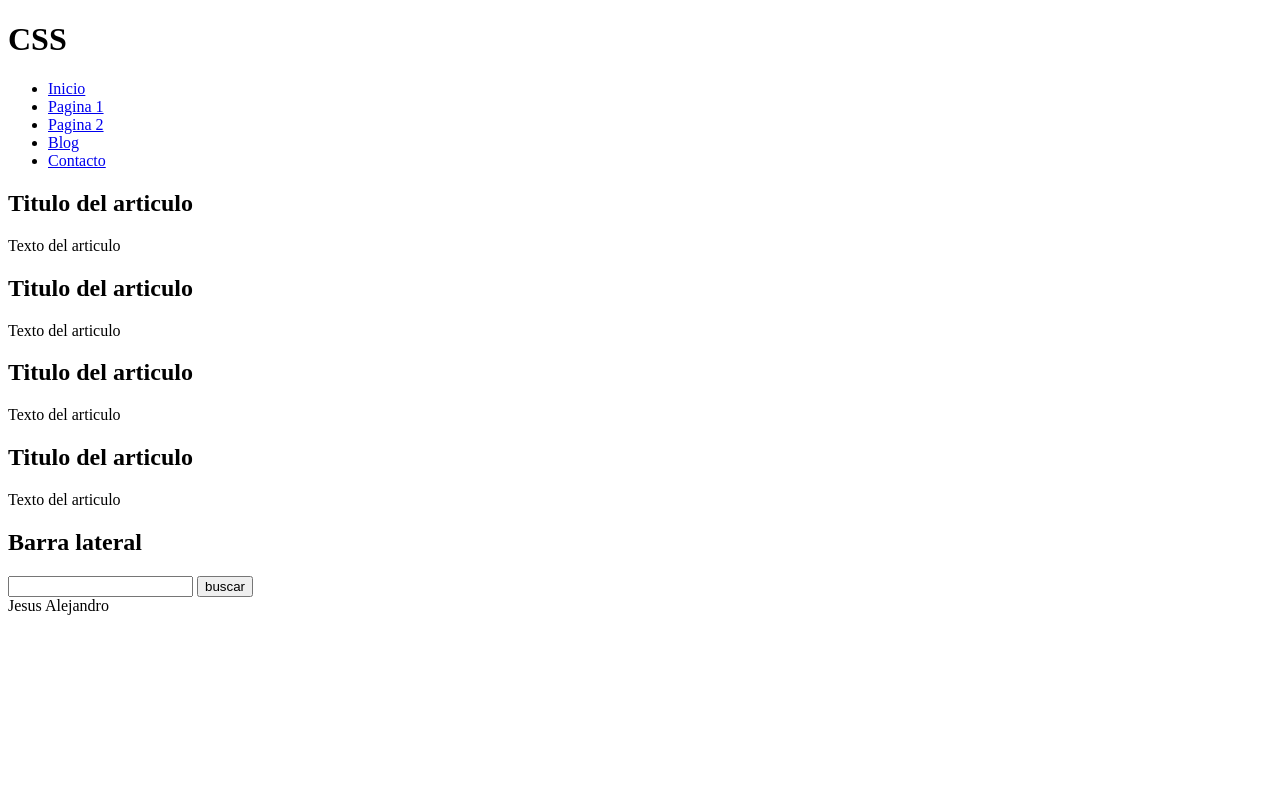
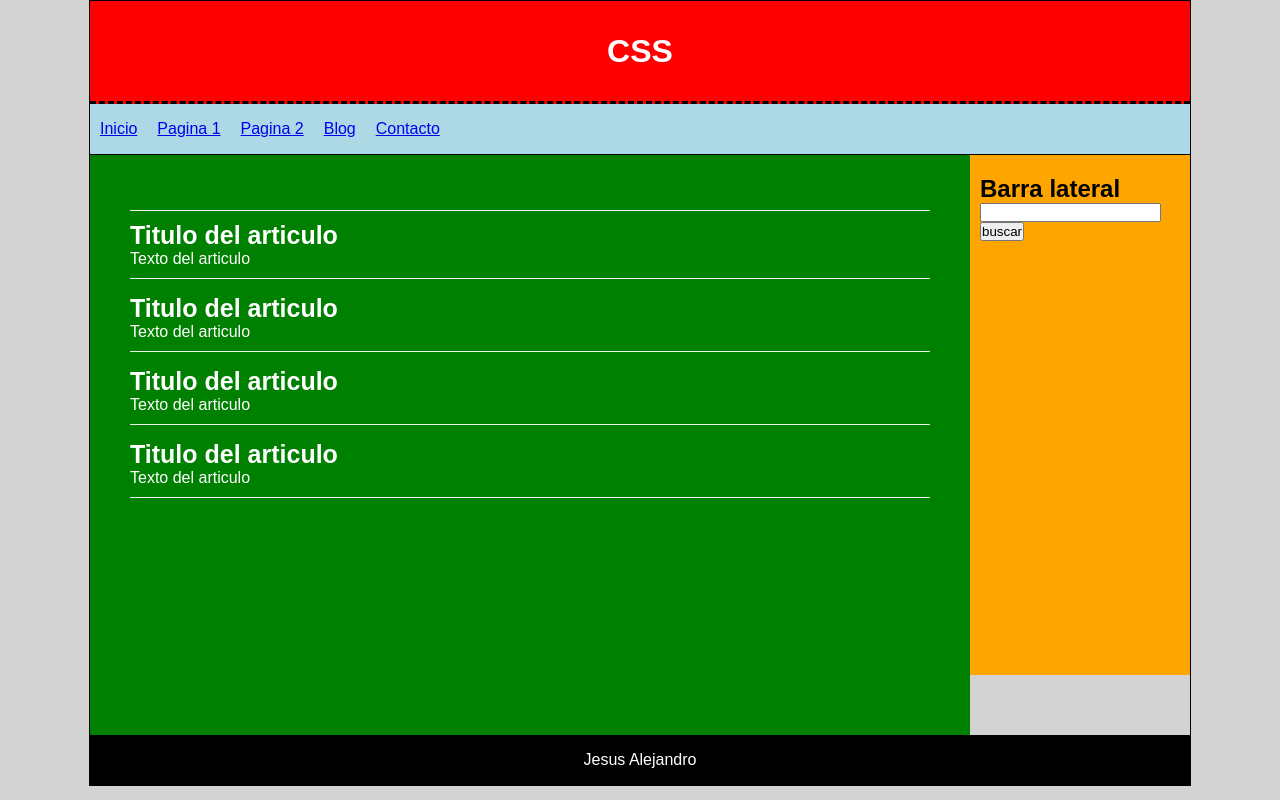
Before and after one commit to pajaroTICs/trabajo-1, a plain HTML site: page CURSO UDEMY/HTML/index.html in a window 1280 px wide. Drawn offline with Linux system fonts and the light colour scheme.

Commit message:
curso udemy parte 3

```diff
--- /dev/null
+++ b/CURSO UDEMY/CSS/cajas.css
@@ -0,0 +1,16 @@
+body{
+    background-color: beige;
+}
+
+.caja {
+    border: 1px solid rgb(70, 69, 69);
+    background-color: white;
+    color:black;
+    font-family: 'Courier New', Courier, monospace;
+    font-weight: bold;
+    width: 120px;
+    height: 120px;
+    line-height: 120px;
+    text-align: center;
+    margin: 5px;
+}
--- a/CURSO UDEMY/CSS/style.css
+++ b/CURSO UDEMY/CSS/style.css
@@ -0,0 +1,92 @@
+*{
+    margin: 0px;
+    padding: 0px;
+
+
+}
+body{
+    background: lightgray;
+    font-family: Arial, Helvetica, sans-serif;
+}
+
+#container{
+    /*width: 70%;*/
+    width: 1100px;
+    margin: 0px auto;
+    border: 1px solid black;
+
+}
+
+header{
+    background: red;
+    height: 100px;
+    width: 100%;
+    margin: 0px;
+    text-align: center;
+    line-height: 100px;
+    color: white;
+    border-bottom: 3px dashed black;
+}
+
+nav{
+    background: lightblue;
+    height: 50px;
+    border-bottom: 1px solid black;
+}
+
+nav ul li{
+    float: left;
+    list-style: none;
+    margin: 10px;
+    line-height: 30px;
+}
+
+.clearfix{
+    clear: both;
+}
+
+#content{
+    float: left;
+    width: calc(80% - 80px);
+    min-height: 500px;
+    background: green;
+    padding: 40px;
+}
+
+.article{
+    color:white;
+    margin-top: 15px;
+    margin-bottom: 15px;
+    padding-bottom: 10px;
+    border-bottom: 1px solid #eee;
+}
+
+.article:first-child{
+    padding-top: 10px;
+    border-top: 1px solid #eee;
+}
+
+.article h2{
+    font-size: 25px;
+
+}
+
+aside{
+    float:left;
+    width: calc(20% - 20px);
+    background: orange;
+    min-height: 500px;
+    padding-left: 10px;
+    padding-right: 10px;
+    padding-top: 20px;
+
+
+}
+
+footer{
+    background:black;
+    color:white;
+    text-align: center;
+    height: 50px;
+    line-height: 50px;
+}
--- a/CURSO UDEMY/HTML/index.html
+++ b/CURSO UDEMY/HTML/index.html
@@ -3,6 +3,7 @@
 <head>
     <meta charset="UTF-8">
     <title>curso udemy</title>
+    <link rel="stylesheet" href="../CSS/style.css"></link>
 </head>
 <body>
 
@@ -42,6 +43,8 @@
            </ul>
         </nav>
 
+        <div class="clearfix"></div>
+
         <section id="content">
 
            <article class="article">
@@ -74,6 +77,8 @@
         </form>
       </aside>
 
+      <div class="clearfix"></div>
+
          <footer>
             Jesus Alejandro
          </footer>
```
Also changed, not shown: CURSO UDEMY/HTML/cajas.html (added, +27 -0 lines).
